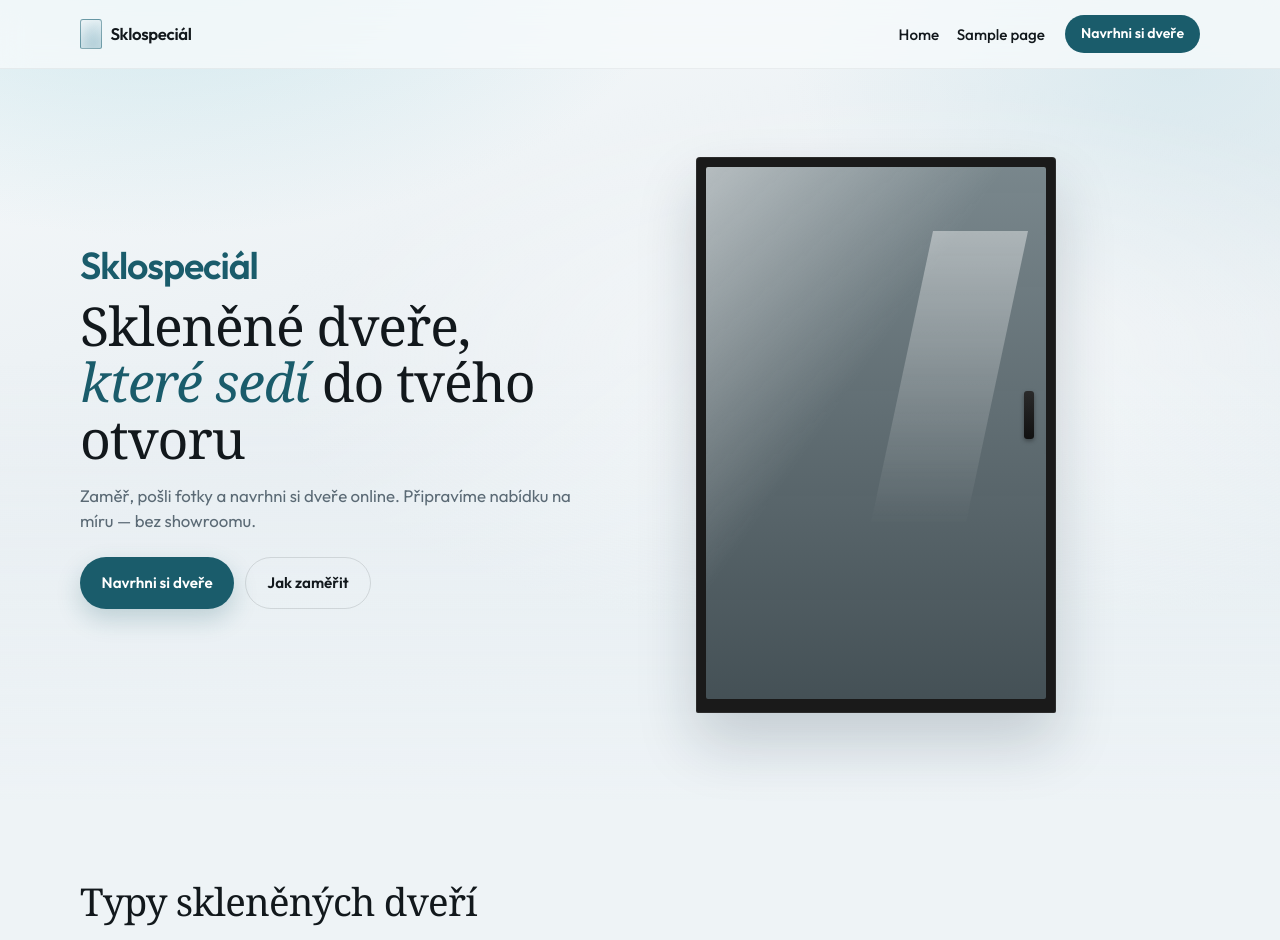
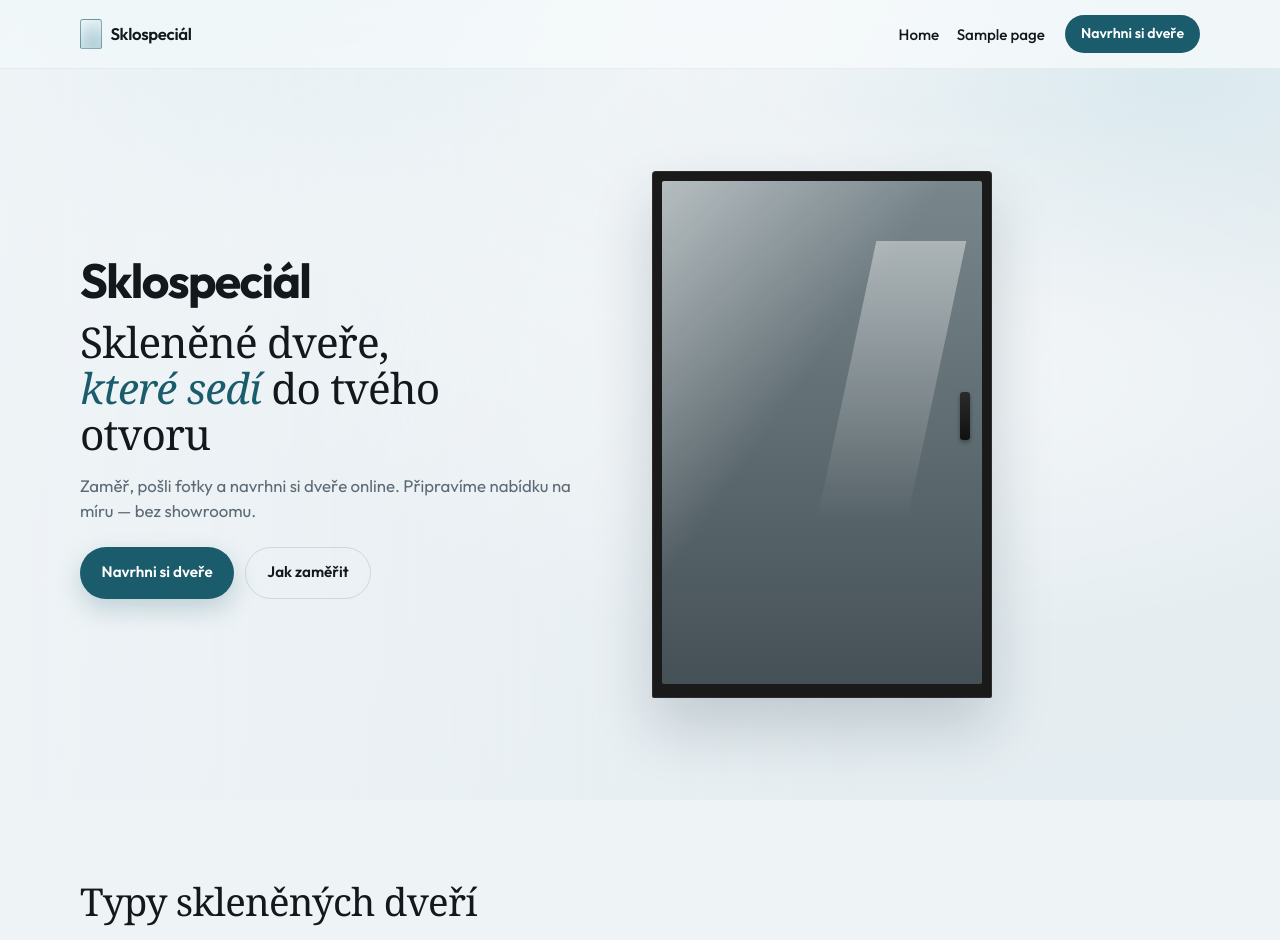
Before and after one commit to vakysak/sklospecial-cz, a WordPress theme: template wp-theme/sklospecial/front-page.php in a window 1280 px wide. Shown: the top 940 px of the page. Run offline with PHP 8.4 and a stand-in for WordPress, Linux system fonts and the light colour scheme; the site name, menu and one post (Sample post) are stand-ins, and other content is empty; some web fonts are replaced.

Commit message:
Strengthen homepage hero brand hierarchy and restore door styles.
Co-authored-by: Cursor <cursoragent@cursor.com>

```diff
--- a/wp-theme/sklospecial/assets/css/main.css
+++ b/wp-theme/sklospecial/assets/css/main.css
@@ -242,7 +242,7 @@ a:hover { color: #134854; }
   display: grid;
   align-items: center;
   overflow: hidden;
-  padding: 3rem 0 4rem;
+  padding: 2.5rem 0 3.5rem;
 }
 
 .sklo-hero__visual {
@@ -255,16 +255,16 @@ a:hover { color: #134854; }
   position: absolute;
   inset: 0;
   background:
-    radial-gradient(ellipse 70% 55% at 70% 40%, rgba(255, 255, 255, 0.55), transparent 70%),
-    linear-gradient(180deg, transparent 40%, rgba(238, 243, 246, 0.92) 100%);
+    radial-gradient(ellipse 70% 55% at 72% 42%, rgba(255, 255, 255, 0.5), transparent 70%),
+    linear-gradient(90deg, rgba(238, 243, 246, 0.92) 0%, rgba(238, 243, 246, 0.35) 48%, transparent 68%);
 }
 
 .sklo-door-stage {
   position: absolute;
-  right: max(4%, calc(50% - 26rem));
-  top: 12%;
-  bottom: 12%;
-  width: min(40vw, 360px);
+  right: max(5%, calc(50% - 22rem));
+  top: 14%;
+  bottom: 14%;
+  width: min(36vw, 340px);
   display: flex;
   align-items: stretch;
   justify-content: center;
@@ -289,7 +289,6 @@ a:hover { color: #134854; }
   background:
     linear-gradient(125deg, rgba(255, 255, 255, 0.45) 0%, transparent 42%),
     linear-gradient(180deg, rgba(200, 225, 235, 0.55), rgba(150, 185, 200, 0.35));
-  backdrop-filter: blur(2px);
   position: relative;
   overflow: hidden;
 }
@@ -319,29 +318,32 @@ a:hover { color: #134854; }
 
 .sklo-hero__content {
   position: relative;
-  z-index: 1;
-  max-width: 36rem;
-  margin-left: max(1rem, calc((100% - min(1120px, 100% - 2rem)) / 2 + 0px));
-  width: min(36rem, calc(100% - 2rem));
+  z-index: 2;
+  width: var(--wrap);
+  margin-inline: auto;
+  max-width: none;
+  padding-right: min(42%, 22rem);
   animation: sklo-fade-up 0.9s cubic-bezier(0.22, 1, 0.36, 1) 0.12s both;
 }
 
 .sklo-hero__brand {
-  margin: 0 0 0.75rem;
-  font-size: clamp(1.6rem, 4vw, 2.35rem);
-  font-weight: 600;
-  letter-spacing: -0.03em;
-  color: var(--accent);
-  line-height: 1.1;
+  margin: 0 0 0.85rem;
+  font-size: clamp(2rem, 5vw, 3rem);
+  font-weight: 700;
+  letter-spacing: -0.035em;
+  color: var(--ink);
+  line-height: 1.05;
 }
 
 .sklo-hero__title {
   margin: 0 0 1rem;
   font-family: var(--display);
   font-weight: 400;
-  font-size: clamp(2rem, 5.5vw, 3.35rem);
-  line-height: 1.05;
+  font-size: clamp(1.75rem, 4vw, 2.65rem);
+  line-height: 1.08;
   letter-spacing: -0.02em;
+  color: var(--ink);
+  max-width: 18ch;
 }
 
 .sklo-hero__title em {
--- a/wp-theme/sklospecial/functions.php
+++ b/wp-theme/sklospecial/functions.php
@@ -9,7 +9,7 @@ if (!defined('ABSPATH')) {
     exit;
 }
 
-define('SKLO_THEME_VER', '1.0.0');
+define('SKLO_THEME_VER', '1.0.1');
 
 function sklo_api_base(): string
 {
```
